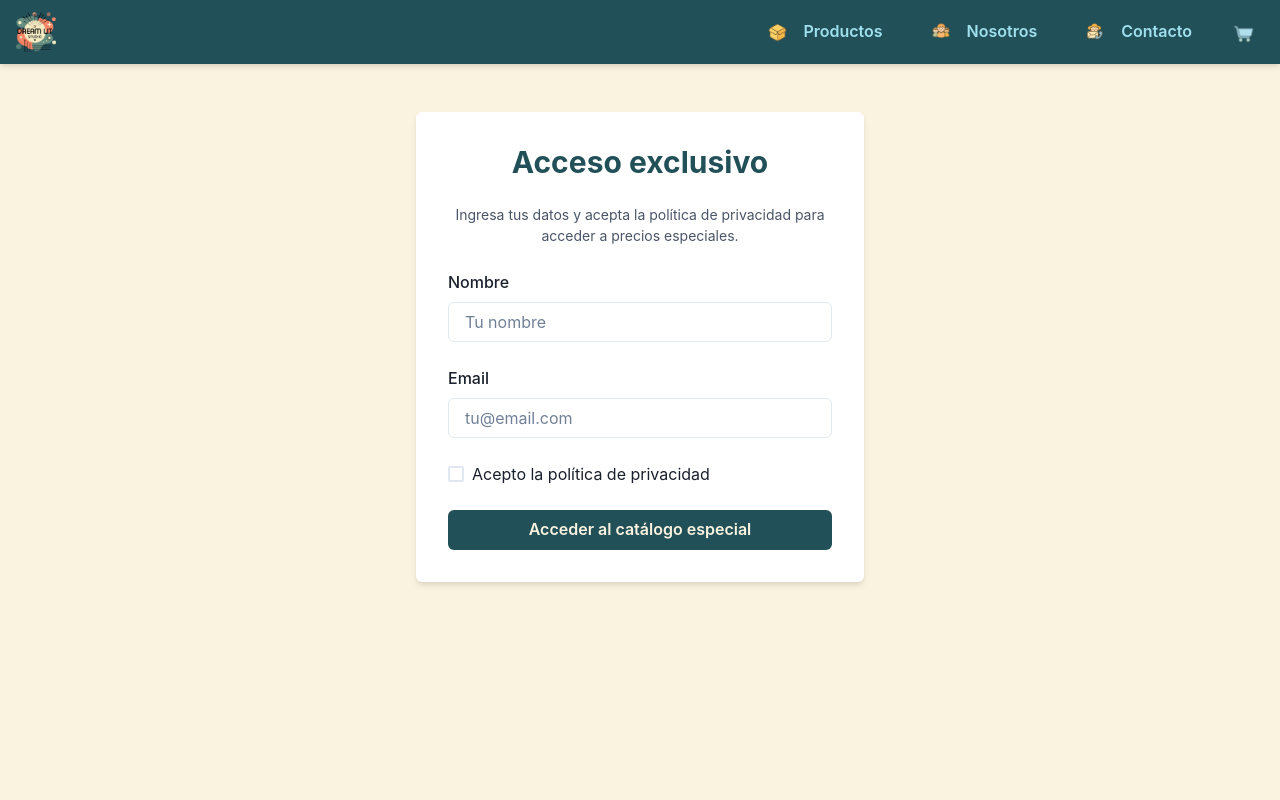
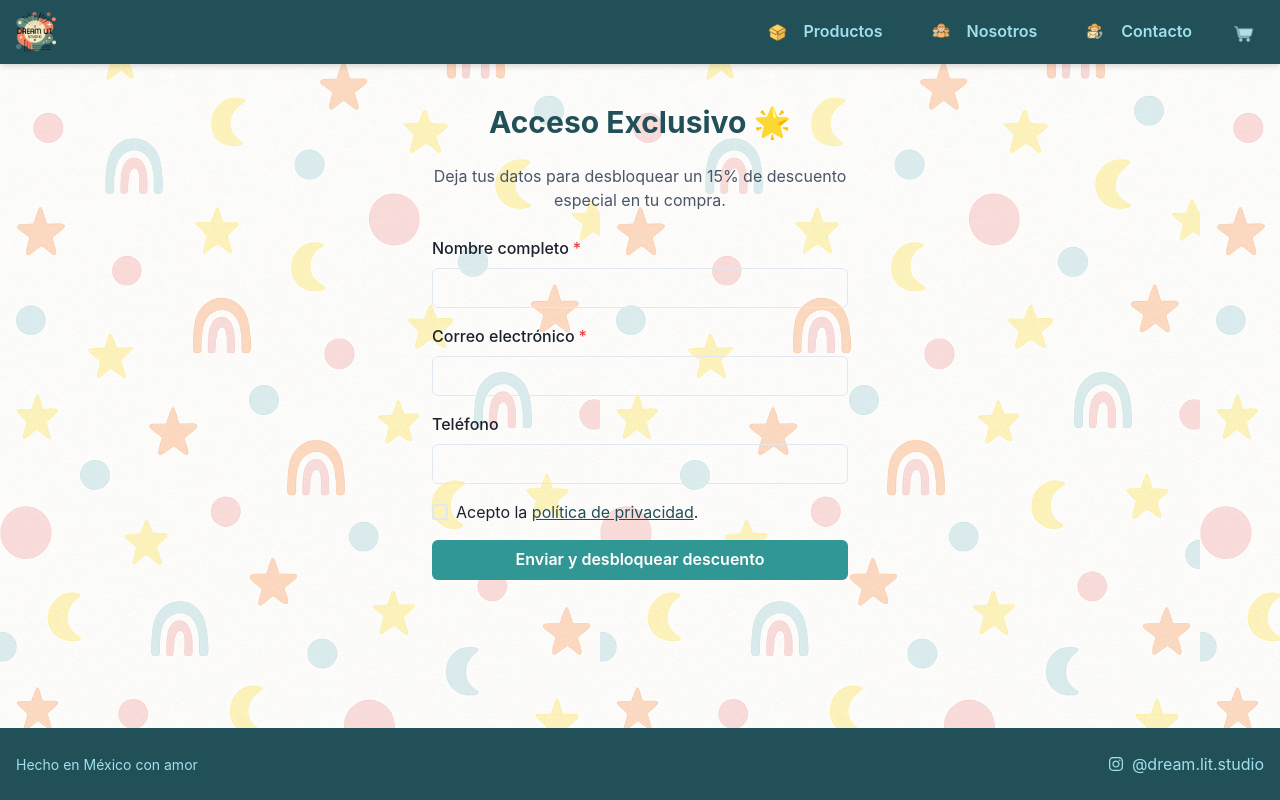
Before and after one commit to Dreamlitstudio/dreamlit-frontend, a React (Create React App) app: page /promo in a window 1280 px wide. Shown: the top 800 px of the page. Built offline with nearby package versions, Linux system fonts and the light colour scheme.

Commit message:
Actualiza aviso de privacidad con correo oficial

```diff
--- a/src/App.tsx
+++ b/src/App.tsx
@@ -13,6 +13,7 @@ import LandingPage from "./pages/LandingPage";
 import PromoCatalog from "./pages/PromoCatalog";
 import Navbar from "./components/Navbar";
 import Footer from "./components/Footer";
+import PrivacyPolicy from "./pages/PrivacyPolicy";
 
 const App = () => {
   return (
@@ -44,6 +45,7 @@ const App = () => {
             <Route path="/admin" element={<AdminPanel />} />
             <Route path="/promo" element={<LandingPage />} />
             <Route path="/promo-catalog" element={<PromoCatalog />} />
+            <Route path="/privacy-policy" element={<PrivacyPolicy />} />
           </Routes>
         </main>
         <Footer />
--- a/src/pages/LandingPage.tsx
+++ b/src/pages/LandingPage.tsx
@@ -1,9 +1,7 @@
 // src/pages/LandingPage.tsx
-import React, { useState } from "react";
 import {
   Box,
   Button,
-  Checkbox,
   Container,
   FormControl,
   FormLabel,
@@ -11,114 +9,147 @@ import {
   Input,
   Text,
   VStack,
-  Alert,
-  AlertIcon,
+  Checkbox,
+  useToast,
 } from "@chakra-ui/react";
-import { useNavigate } from "react-router-dom";
+import { useState } from "react";
 import { createClient } from "@supabase/supabase-js";
 
-// Configura Supabase con tus variables de entorno
-const supabase = createClient(
-  process.env.REACT_APP_SUPABASE_URL!,
-  process.env.REACT_APP_SUPABASE_ANON_KEY!
-);
+const supabaseUrl = process.env.REACT_APP_SUPABASE_URL!;
+const supabaseAnonKey = process.env.REACT_APP_SUPABASE_ANON_KEY!;
+const supabase = createClient(supabaseUrl, supabaseAnonKey);
 
 const LandingPage = () => {
-  const [name, setName] = useState("");
-  const [email, setEmail] = useState("");
-  const [accepted, setAccepted] = useState(false);
+  const [formData, setFormData] = useState({
+    name: "",
+    email: "",
+    phone: "",
+    acceptPolicy: false,
+  });
   const [loading, setLoading] = useState(false);
-  const [success, setSuccess] = useState(false);
-  const navigate = useNavigate();
+  const toast = useToast();
 
-  const handleSubmit = async () => {
-    if (!name || !email || !accepted) {
-      alert("Por favor completa todos los campos y acepta la política.");
+  const handleChange = (e: any) => {
+    const { name, value, type, checked } = e.target;
+    setFormData((prev) => ({
+      ...prev,
+      [name]: type === "checkbox" ? checked : value,
+    }));
+  };
+
+  const handleSubmit = async (e: any) => {
+    e.preventDefault();
+    if (!formData.acceptPolicy) {
+      toast({
+        title: "Debes aceptar la política de privacidad.",
+        status: "error",
+        duration: 4000,
+        isClosable: true,
+      });
       return;
     }
-
     setLoading(true);
-
-    const { error } = await supabase.from("promo_access").insert([
+    const { error } = await supabase.from("promo_contacts").insert([
       {
-        name,
-        email,
-        accepted: true,
+        name: formData.name,
+        email: formData.email,
+        phone: formData.phone,
       },
     ]);
-
     setLoading(false);
-
     if (error) {
-      alert("Error al guardar tus datos. Intenta más tarde.");
-      console.error(error);
+      toast({
+        title: "Error al enviar los datos.",
+        description: error.message,
+        status: "error",
+        duration: 5000,
+        isClosable: true,
+      });
     } else {
-      setSuccess(true);
-
-      // Redirige en 2 segundos
+      toast({
+        title: "¡Datos enviados con éxito!",
+        description: "Gracias por registrarte. Disfruta de tu descuento especial.",
+        status: "success",
+        duration: 5000,
+        isClosable: true,
+      });
+      setFormData({
+        name: "",
+        email: "",
+        phone: "",
+        acceptPolicy: false,
+      });
       setTimeout(() => {
-        navigate("/promo-catalog");
-      }, 2000);
+        window.location.href = "/promo-catalog";
+      }, 1500);
     }
   };
 
   return (
-    <Box bg="#FAF3DF" minH="100vh" py={12}>
-      <Container maxW="md" bg="white" p={8} borderRadius="md" boxShadow="md">
+    <Container maxW="md" py={10}>
       <VStack spacing={6} align="stretch">
-          <Heading size="lg" textAlign="center" color="#225059">
-            Acceso exclusivo
+        <Heading size="lg" color="#225059" textAlign="center">
+          Acceso Exclusivo 🌟
         </Heading>
-          <Text textAlign="center" fontSize="sm" color="gray.600">
-            Ingresa tus datos y acepta la política de privacidad para acceder a precios especiales.
+        <Text textAlign="center" color="gray.600">
+          Deja tus datos para desbloquear un 15% de descuento especial en tu compra.
         </Text>
-
-          {success && (
-            <Alert status="success" borderRadius="md">
-              <AlertIcon />
-              ✅ Gracias, te estamos redirigiendo...
-            </Alert>
-          )}
-
-          {!success && (
-            <>
-              <FormControl>
-                <FormLabel>Nombre</FormLabel>
+        <form onSubmit={handleSubmit}>
+          <VStack spacing={4} align="stretch">
+            <FormControl isRequired>
+              <FormLabel>Nombre completo</FormLabel>
               <Input
-                  placeholder="Tu nombre"
-                  value={name}
-                  onChange={(e) => setName(e.target.value)}
+                name="name"
+                value={formData.name}
+                onChange={handleChange}
+              />
+            </FormControl>
+            <FormControl isRequired>
+              <FormLabel>Correo electrónico</FormLabel>
+              <Input
+                type="email"
+                name="email"
+                value={formData.email}
+                onChange={handleChange}
               />
             </FormControl>
             <FormControl>
-                <FormLabel>Email</FormLabel>
+              <FormLabel>Teléfono</FormLabel>
               <Input
-                  type="email"
-                  placeholder="tu@email.com"
-                  value={email}
-                  onChange={(e) => setEmail(e.target.value)}
+                name="phone"
+                value={formData.phone}
+                onChange={handleChange}
               />
             </FormControl>
             <Checkbox
-                isChecked={accepted}
-                onChange={(e) => setAccepted(e.target.checked)}
+              name="acceptPolicy"
+              isChecked={formData.acceptPolicy}
+              onChange={handleChange}
+              colorScheme="teal"
             >
-                Acepto la política de privacidad
+              Acepto la{" "}
+              <a
+                href="/privacy-policy"
+                target="_blank"
+                rel="noopener noreferrer"
+                style={{ color: "#225059", textDecoration: "underline" }}
+              >
+                política de privacidad
+              </a>
+              .
             </Checkbox>
             <Button
-                bg="#225059"
-                color="#FAF3DF"
-                _hover={{ bg: "#2c6b74" }}
+              type="submit"
               isLoading={loading}
-                onClick={handleSubmit}
+              colorScheme="teal"
+              width="full"
             >
-                Acceder al catálogo especial
+              Enviar y desbloquear descuento
             </Button>
-            </>
-          )}
+          </VStack>
+        </form>
       </VStack>
     </Container>
-    </Box>
   );
 };
 
--- /dev/null
+++ b/src/pages/PrivacyPolicy.tsx
@@ -0,0 +1,41 @@
+// src/pages/PrivacyPolicy.tsx
+import { Box, Heading, Text, VStack } from "@chakra-ui/react";
+
+const PrivacyPolicy = () => {
+  return (
+    <Box maxW="800px" mx="auto" p={6}>
+      <Heading size="lg" mb={4} color="#225059">
+        Aviso de Privacidad
+      </Heading>
+      <VStack spacing={4} align="start">
+        <Text>
+          Dream Lit Studio, con domicilio en México, es responsable del tratamiento de los datos personales que nos proporcione, los cuales serán protegidos conforme a lo dispuesto en la Ley Federal de Protección de Datos Personales en Posesión de los Particulares.
+        </Text>
+        <Text>
+          Los datos personales que recopilamos (nombre completo, correo electrónico y número telefónico) tienen como finalidad principal:
+        </Text>
+        <Text>
+          • Gestionar y procesar su compra de productos personalizados.
+          <br />
+          • Contactarlo en relación con su pedido o consultas.
+          <br />
+          • Ofrecerle información promocional relacionada con nuestros productos y servicios.
+        </Text>
+        <Text>
+          Sus datos no serán compartidos con terceros ajenos a Dream Lit Studio sin su consentimiento expreso, salvo las excepciones previstas en la ley.
+        </Text>
+        <Text>
+          Usted tiene derecho a acceder, rectificar y cancelar sus datos personales, así como a oponerse al tratamiento de los mismos (derechos ARCO). Para ejercer estos derechos, puede contactarnos en el correo electrónico: hello.dreamlitstudio@gmail.com.
+        </Text>
+        <Text>
+          El uso de este sitio y el envío de sus datos personales implica su aceptación de este Aviso de Privacidad.
+        </Text>
+        <Text>
+          Nos reservamos el derecho de realizar modificaciones o actualizaciones al presente aviso en cualquier momento, para la atención de novedades legislativas o políticas internas.
+        </Text>
+      </VStack>
+    </Box>
+  );
+};
+
+export default PrivacyPolicy;
```
Lines whose indentation alone changed are shown as unchanged.
